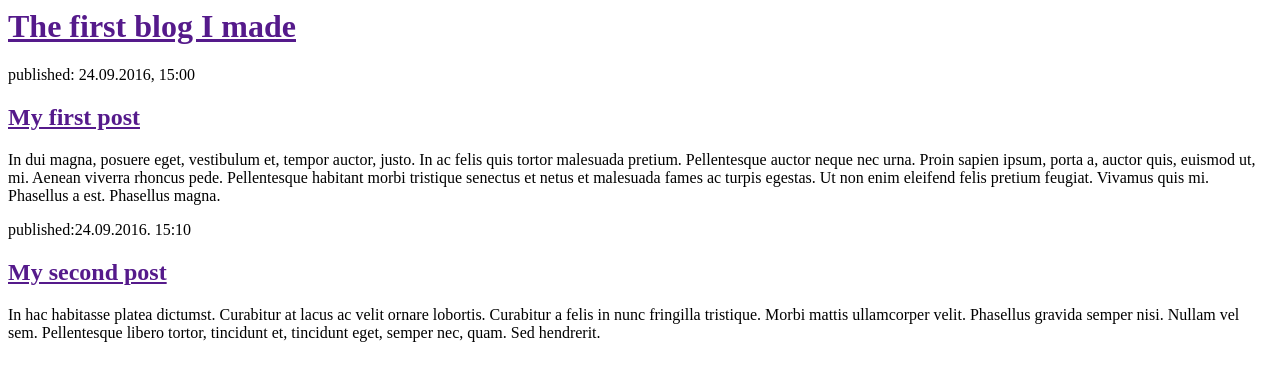
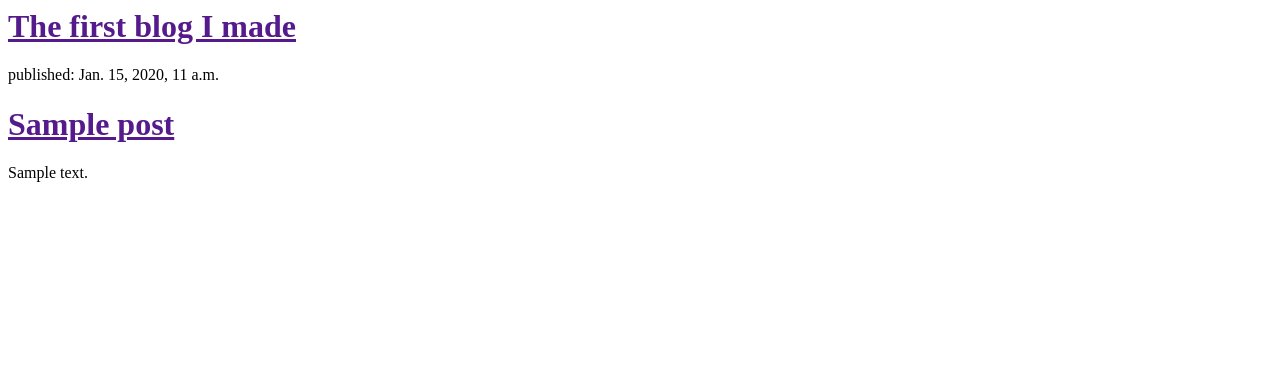
Before and after one commit to ivanakrajnovic/my-first-blog, a Django app: template blog/templates/blog/post_list.html in a window 1280 px wide. Shown: the top 381 px of the page. Run offline with Django 3.2, Linux system fonts and the light colour scheme; the template is opened without the code that fills it: values that come from a table or form of the project are taken from there, others are empty; tables that the repository leaves empty hold one stand-in row (values such as "Sample post").

Commit message:
Modified templates to display posts from database.

```diff
--- a/blog/templates/blog/post_list.html
+++ b/blog/templates/blog/post_list.html
@@ -14,16 +14,13 @@
         </div>
 
         <div>
-
-            <p>published: 24.09.2016, 15:00</p>
-            <h2><a href="">My first post</a></h2>
-            <p>In dui magna, posuere eget, vestibulum et, tempor auctor, justo. In ac felis quis tortor malesuada pretium. Pellentesque auctor neque nec urna. Proin sapien ipsum, porta a, auctor quis, euismod ut, mi. Aenean viverra rhoncus pede. Pellentesque habitant morbi tristique senectus et netus et malesuada fames ac turpis egestas. Ut non enim eleifend felis pretium feugiat. Vivamus quis mi. Phasellus a est. Phasellus magna.</p>
-        </div>
-
-        <div>
-            <p>published:24.09.2016. 15:10</p>
-            <h2><a href=""> My second post</a></h2>
-            <p>In hac habitasse platea dictumst. Curabitur at lacus ac velit ornare lobortis. Curabitur a felis in nunc fringilla tristique. Morbi mattis ullamcorper velit. Phasellus gravida semper nisi. Nullam vel sem. Pellentesque libero tortor, tincidunt et, tincidunt eget, semper nec, quam. Sed hendrerit.</p>
+            {% for post in posts %}
+                <div>
+                    <p>published: {{ post.published_date }}</p>
+                    <h1><a href="">{{ post.title }}</a></h1>
+                    <p>{{ post.text|linebreaksbr }}</p>
+                </div>
+            {% endfor %}
         </div>
     </body>
 </html>
--- a/blog/views.py
+++ b/blog/views.py
@@ -1,6 +1,9 @@
 from django.shortcuts import render
+from django.utils import timezone
+from .models import Post
 
 # Create your views here.
 
 def post_list(request):
-    return render(request, 'blog/post_list.html', {})
+    posts = Post.objects.filter(published_date__lte=timezone.now()).order_by('published_date')
+    return render(request, 'blog/post_list.html', {'posts':posts})
```
